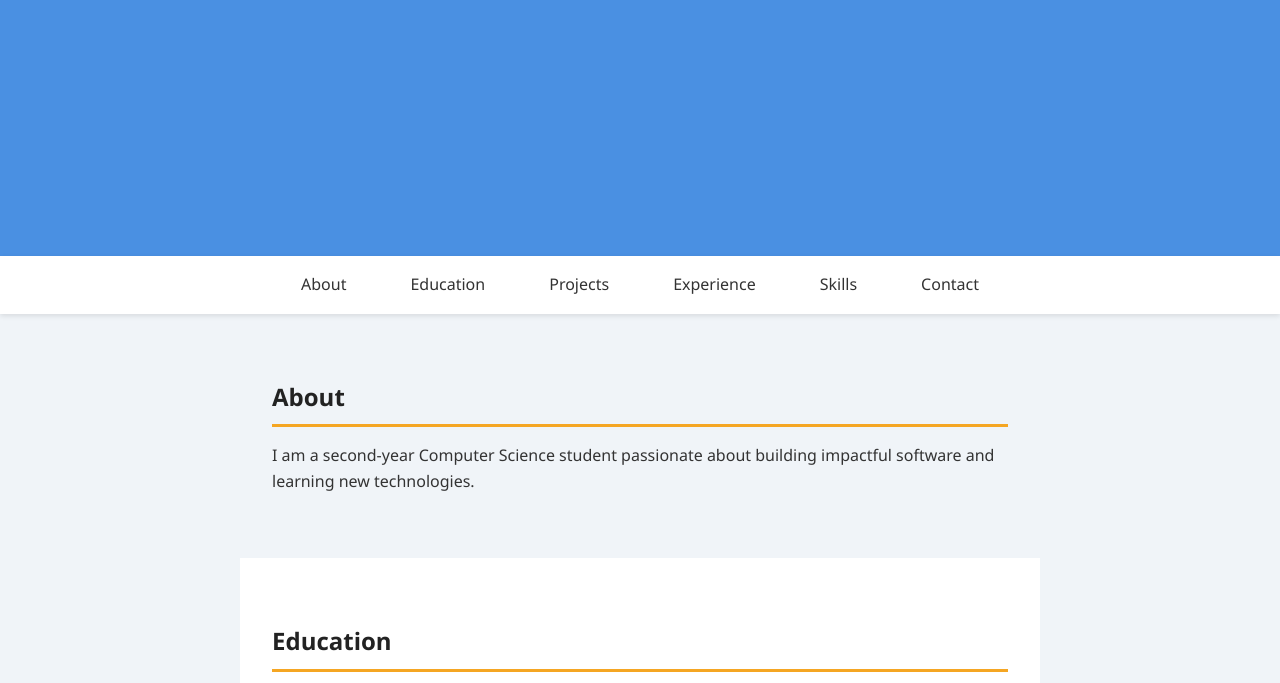
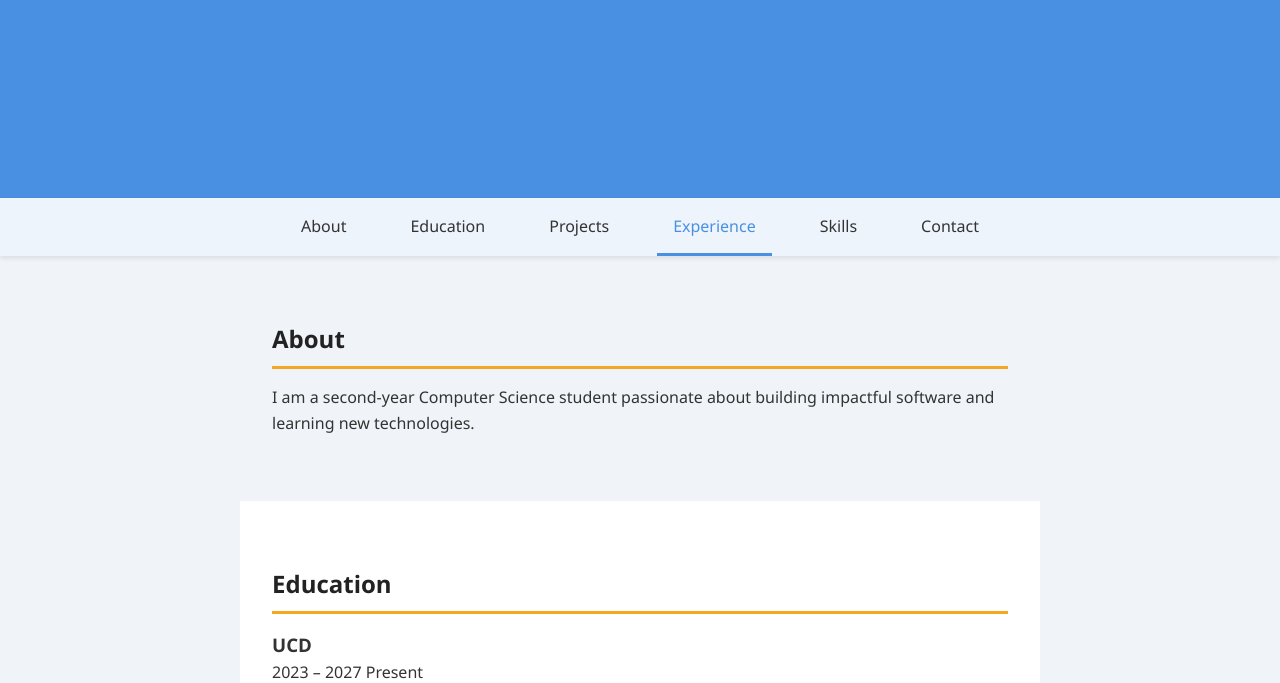
Before and after one commit to Frankyu17/CV, a plain HTML site: page file.html in a window 1280 px wide. Shown: the part 544-1227 px from the top of the page. Drawn offline with Linux system fonts and the light colour scheme.

Commit message:
smooth scrolling

```diff
--- a/file.html
+++ b/file.html
@@ -18,7 +18,9 @@
       line-height: 1.6;
       color: var(--text-dark);
       background-color: var(--bg-light);
+      scroll-behavior: smooth;
     }
+
     /* Hero Section */
     header#hero {
       height: 100vh;
@@ -30,6 +32,7 @@
       color: white;
       text-align: center;
       padding: 2rem;
+      position: relative;
     }
     header#hero img {
       width: 150px;
@@ -41,6 +44,9 @@
     header#hero h1 {
       font-size: 2.5rem;
       margin: 1rem 0;
+    }
+    .hero-links {
+      margin-bottom: 2rem;
     }
     .hero-links a {
       margin: 0 0.5rem;
@@ -54,18 +60,21 @@
     .hero-links a:hover {
       background-color: #d18b1f;
     }
-    /* Navbar */
+    /* Navbar - part of hero section*/
     nav#navbar {
-      position: sticky;
-      top: 0;
-      background: #fff;
+      width: 100%;
+      background: rgba(255, 255, 255, 0.9);
       box-shadow: 0 2px 5px rgba(0,0,0,0.1);
+      position: absolute;
+      bottom: 0;
+      left: 0;
       z-index: 100;
     }
     nav#navbar ul {
       list-style: none;
       display: flex;
       justify-content: center;
+      padding: 0;
     }
     nav#navbar li {
       margin: 0 1rem;
@@ -76,15 +85,46 @@
       color: var(--text-dark);
       text-decoration: none;
       font-weight: 500;
+
+      transition: all 0.3s ease;
+      position: relative;
     }
     nav#navbar a:hover {
       color: var(--primary);
+    }
+    nav#navbar a::after {
+      content: '';
+      position: absolute;
+      width: 0;
+      height: 3px;
+      bottom: 0;
+      left: 0;
+      background-color: var(--primary);
+      transition: width 0.3s ease;
+    }
+    nav#navbar a:hover::after {
+      width: 100%;
+    }
+    nav#navbar a.active {
+      color: var(--primary);
+    }
+    nav#navbar a.active::after {
+      width: 100%;
     }
     /* Sections */
     section {
       padding: 4rem 2rem;
       max-width: 800px;
       margin: 0 auto;
+      transition: transform 0.3s ease, opacity 0.3s ease;
+    }
+    section.hidden {
+      opacity: 0;
+      transform: translateY(20px);
+    }
+    section.visible {
+      opacity: 1;
+      transform: translateY(0);
     }
     section:nth-of-type(even) {
       background: #fff;
@@ -112,10 +152,11 @@
     <h1>Frank Yu</h1>
     <div class="hero-links">
       <a href="https://github.com/Frankyu17" target="_blank">GitHub</a>
-      <a href="Frank_Yu_CV.pdf" download>Download CV</a>
+      <a href="img/Frank_Yu_CV.pdf" download>Download CV</a>
     </div>
-  </header>
 
+
+    <!-- Navigation bar now inside hero section -->
  <nav id="navbar">
       <ul>
         <li><a href="#about">About</a></li>
@@ -126,13 +167,14 @@
         <li><a href="#contact">Contact</a></li>
       </ul>
     </nav>
+  </header>
 
-  <section id="about">
+  <section id="about" class="hidden">
     <h2>About</h2>
     <p>I am a second-year Computer Science student passionate about building impactful software and learning new technologies.</p>
   </section>
 
-  <section id="education">
+   <section id="education" class="hidden">
     <h2>Education</h2>
     <article>
       <h3>UCD</h3>
@@ -141,21 +183,21 @@
     </article>
   </section>
 
-  <section id="projects">
+  <section id="projects" class="hidden">
     <h2>Projects</h2>
     <article>
       <h3>Project Title</h3>
     </article>
   </section>
 
-  <section id="experience">
+  <section id="experience" class="hidden">
     <h2>Experience</h2>
     <article>
       <h3>Internship / Role Title</h3>
     </article>
   </section>
 
-  <section id="skills">
+  <section id="skills" class="hidden">
     <h2>Skills</h2>
     <ul>
       <li>Java</li>
@@ -165,16 +207,70 @@
     </ul>
   </section>
 
-  <section id="contact">
+  <section id="contact" class="hidden">
     <h2>Contact</h2>
     <p>Email: Frankyu21@gmail.com</p>
     <ul>
-      <li><a href="https://www.linkedin.com/in/frank-yu-b1633932b?utm_source=share&utm_campaign=share_via&utm_content=profile&utm_medium=ios_app " target="_blank">LinkedIn</a></li>
+      <li><a href="https://www.linkedin.com/in/frank-yu-b1633932b?utm_source=share&utm_campaign=share_via&utm_content=profile&utm_medium=ios_app "
+        target="_blank">LinkedIn</a>
+      </li>
     </ul>
   </section>
 
   <footer>
     <p>© 2025 Frank Yu. Built with ❤️.</p>
   </footer>
+<script>
+    // Smooth scrolling for navigation links
+    document.querySelectorAll('nav a').forEach(anchor => {
+      anchor.addEventListener('click', function(e) {
+        e.preventDefault();
+        const targetId = this.getAttribute('href');
+        const targetElement = document.querySelector(targetId);
+        if (targetElement) {
+          window.scrollTo({
+            top: targetElement.offsetTop,
+            behavior: 'smooth'
+          });
+          // Update URL without jumping
+          history.pushState(null, null, targetId);
+        }
+      });
+    });
+    // Intersection Observer for scroll animations
+    const sections = document.querySelectorAll('section');
+    const observerOptions = {
+      threshold: 0.1,
+      rootMargin: '0px 0px -50px 0px'
+    };
+    const observer = new IntersectionObserver((entries) => {
+      entries.forEach(entry => {
+        if (entry.isIntersecting) {
+          entry.target.classList.add('visible');
+          entry.target.classList.remove('hidden');
+        }
+      });
+    }, observerOptions);
+    sections.forEach(section => {
+      observer.observe(section);
+    });
+    // Highlight active nav link while scrolling
+    window.addEventListener('scroll', () => {
+      const scrollPosition = window.scrollY;
+      sections.forEach(section => {
+        const sectionTop = section.offsetTop - 100;
+        const sectionHeight = section.offsetHeight;
+        const sectionId = section.getAttribute('id');
+        if (scrollPosition >= sectionTop && scrollPosition < sectionTop + sectionHeight) {
+          document.querySelectorAll('nav a').forEach(link => {
+            link.classList.remove('active');
+            if (link.getAttribute('href') === `#${sectionId}`) {
+              link.classList.add('active');
+            }
+          });
+        }
+      });
+    });
+  </script>
 </body>
 </html>
```
Also changed, not shown: 1 other file. Lines whose indentation alone changed are shown as unchanged.
